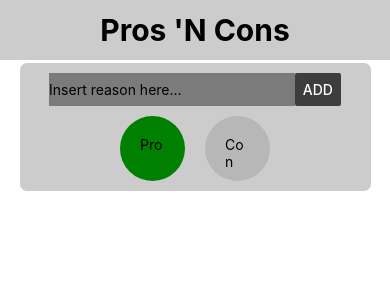
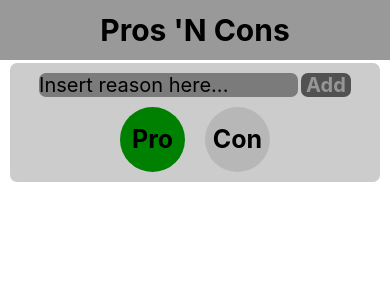
Before and after one commit to Cancain/pros-n-cons-mobile, a React Native app: screen / in a window 390 px wide. Shown: the top 300 px of the page. Built offline with nearby package versions, Linux system fonts and the light colour scheme.

Commit message:
fixed styling for buttons and inputs

```diff
--- a/components/InputField/InputField.js
+++ b/components/InputField/InputField.js
@@ -1,13 +1,14 @@
 import React, { useState } from "react";
 import { View, TextInput, Button, StyleSheet } from "react-native";
 import SelectorBtn from "../UI/SelectorBtn/SelectorBtn";
+import Btn from "../UI/Btn/Btn";
 
 const InputField = props => {
   const [isPro, setIsPro] = useState(true);
   const styles = StyleSheet.create({
     Wrapper: {
       backgroundColor: "rgba(0, 0, 0, 0.2)",
-      width: "90%",
+      width: "95%",
       marginLeft: "auto",
       marginRight: "auto",
       paddingVertical: 10,
@@ -20,7 +21,10 @@ const InputField = props => {
     },
     InputField: {
       width: "70%",
-      backgroundColor: "rgba(0,0,0,0.4)"
+      backgroundColor: "rgba(0,0,0,0.4)",
+      borderRadius: 7,
+      fontSize: 20,
+      marginRight: 2.5
     }
   });
 
@@ -34,7 +38,7 @@ const InputField = props => {
         style={styles.InputField}
         placeholder="Insert reason here..."
       />
-      <Button color="rgba(0,0,0,0.7)" title="Add" onPress={() => click()} />
+      <Btn text="Add" clicked={() => console.warn("test")} />
     </View>
   );
 
--- /dev/null
+++ b/components/UI/Btn/Btn.js
@@ -0,0 +1,29 @@
+import React from "react";
+import { TouchableOpacity, Text, StyleSheet } from "react-native";
+
+const Btn = props => {
+  const styles = StyleSheet.create({
+    Container: {
+      backgroundColor: "rgba(0,0,0,0.6)",
+      minWidth: 50,
+      display: "flex",
+      flexDirection: "column",
+      justifyContent: "center",
+      borderRadius: 7
+    },
+    Text: {
+      color: "rgba(255,255,255,0.4)",
+      marginLeft: "auto",
+      marginRight: "auto",
+      fontSize: 20,
+      fontWeight: "bold"
+    }
+  });
+  return (
+    <TouchableOpacity style={styles.Container} onPress={() => props.clicked()}>
+      <Text style={styles.Text}>{props.text}</Text>
+    </TouchableOpacity>
+  );
+};
+
+export default Btn;
--- a/components/UI/SelectorBtn/SelectorBtn.js
+++ b/components/UI/SelectorBtn/SelectorBtn.js
@@ -7,13 +7,22 @@ const SelectorBtn = props => {
       backgroundColor: "rgba(0,0,0,0.1)",
       marginTop: 10,
       marginHorizontal: 10,
-      padding: 20,
+      padding: 5,
       borderRadius: 100,
-      width: 65,
-      height: 65
+      minWidth: 65,
+      minHeight: 65,
+      display: "flex",
+      flexDirection: "row",
+      justifyContent: "center"
     },
     Selected: {
       backgroundColor: "green"
+    },
+    Text: {
+      marginTop: "auto",
+      marginBottom: "auto",
+      fontSize: 25,
+      fontWeight: "bold"
     }
   });
 
@@ -23,7 +32,7 @@ const SelectorBtn = props => {
   ];
   return (
     <TouchableHighlight style={proSelectStyle} onPress={() => props.clicked()}>
-      <Text>{props.text}</Text>
+      <Text style={styles.Text}>{props.text}</Text>
     </TouchableHighlight>
   );
 };
--- a/containers/Header/Header.js
+++ b/containers/Header/Header.js
@@ -3,7 +3,7 @@ import { Text, View, StyleSheet } from "react-native";
 
 const styles = StyleSheet.create({
   Wrapper: {
-    backgroundColor: "rgba(0,0,0,0.2)",
+    backgroundColor: "rgba(0,0,0,0.4)",
     marginBottom: 2.5,
     height: 60
   },
```
